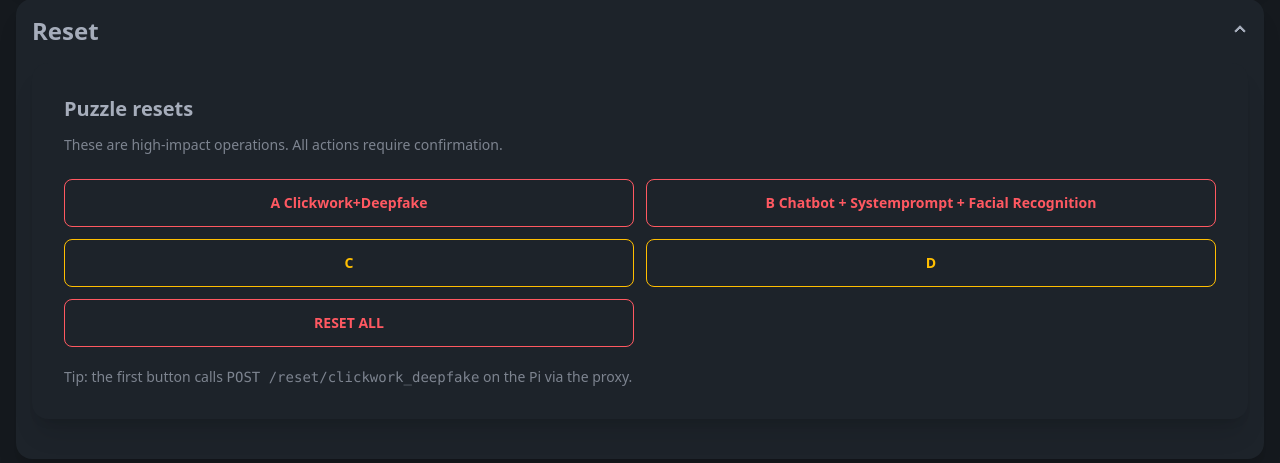
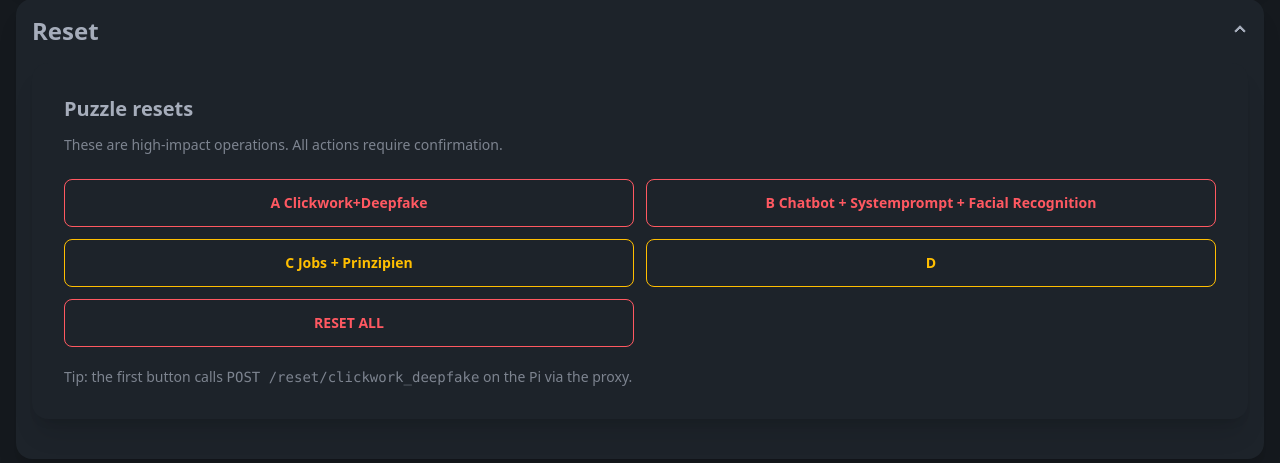
Before and after one commit to lukas-walker/er_gui, a FastAPI app: template templates/index.html in a window 1280 px wide. Shown: the part 109-572 px from the top of the page. Run offline with FastAPI, Linux system fonts and the light colour scheme; the template is opened without the code that fills it, so the values that code supplies are empty; some libraries are stand-ins or nearby versions.

Commit message:
added third reset button

```diff
--- a/main.py
+++ b/main.py
@@ -114,6 +114,13 @@ def chatbot_systemprompt_facialrecognition(_auth=Depends(auth)):
         raise HTTPException(status_code=502, detail=f"Pi returned {r.status_code}: {r.text}")
     return r.json()
 
+@app.post("/api/reset/jobs_prinzipien")
+def chatbot_systemprompt_facialrecognition(_auth=Depends(auth)):
+    r = requests.post(f"{BASE_URL}/reset/jobs_prinzipien", timeout=15)
+    if r.status_code != 200:
+        raise HTTPException(status_code=502, detail=f"Pi returned {r.status_code}: {r.text}")
+    return r.json()
+
 @app.get("/api/snapshot")
 def api_snapshot(_auth=Depends(auth)):
     target_url = f"{BASE_URL}/client/video/frame"
--- a/templates/partials/reset_controls.html
+++ b/templates/partials/reset_controls.html
@@ -26,8 +26,9 @@
 
         <button
           class="btn btn-warning btn-outline"
+          onclick="openActionModal('Reset Clickwork+Deepfake pipeline', '/reset/jobs_prinzipien', true)"
         >
-          C
+          C Jobs + Prinzipien
         </button>
 
         <button
```
